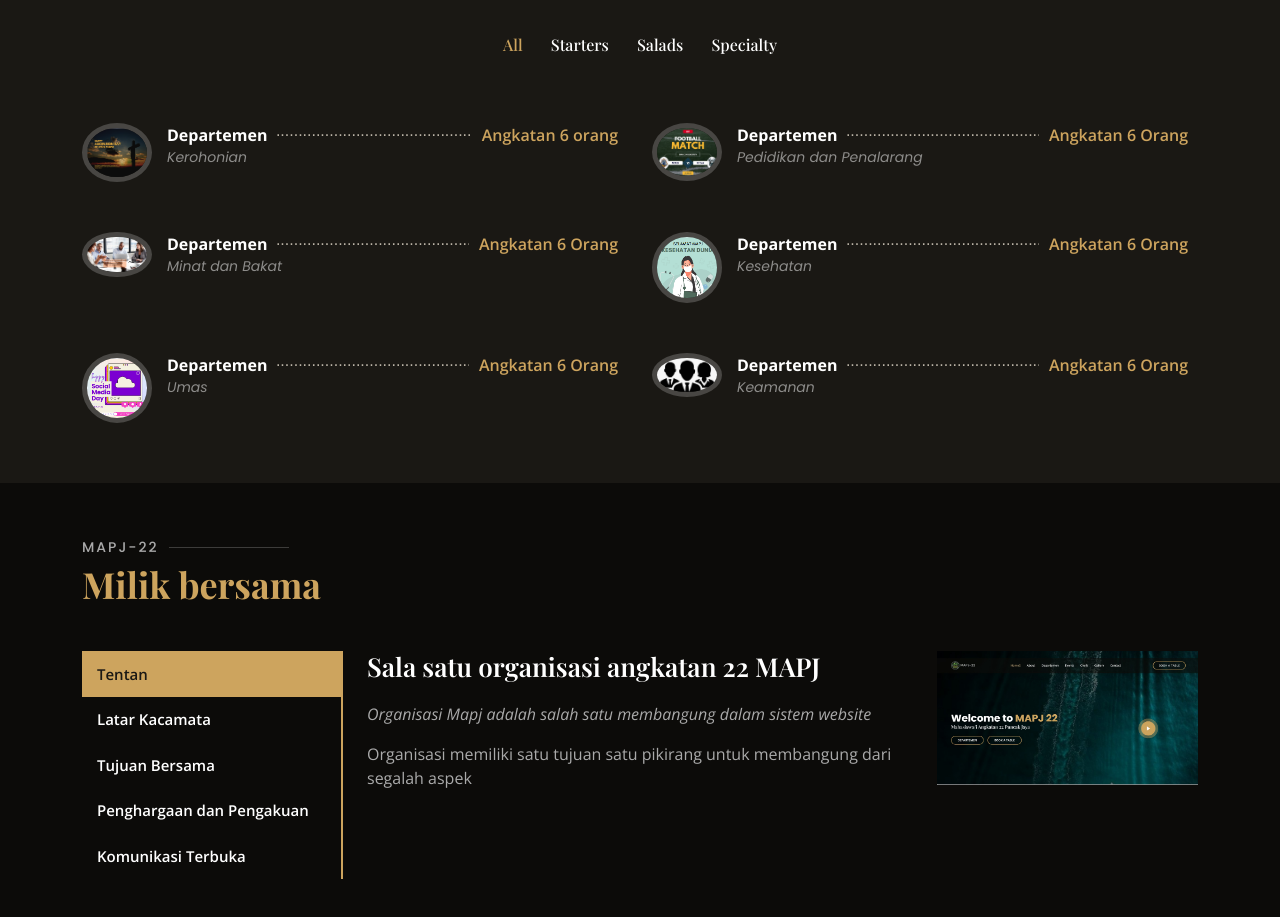
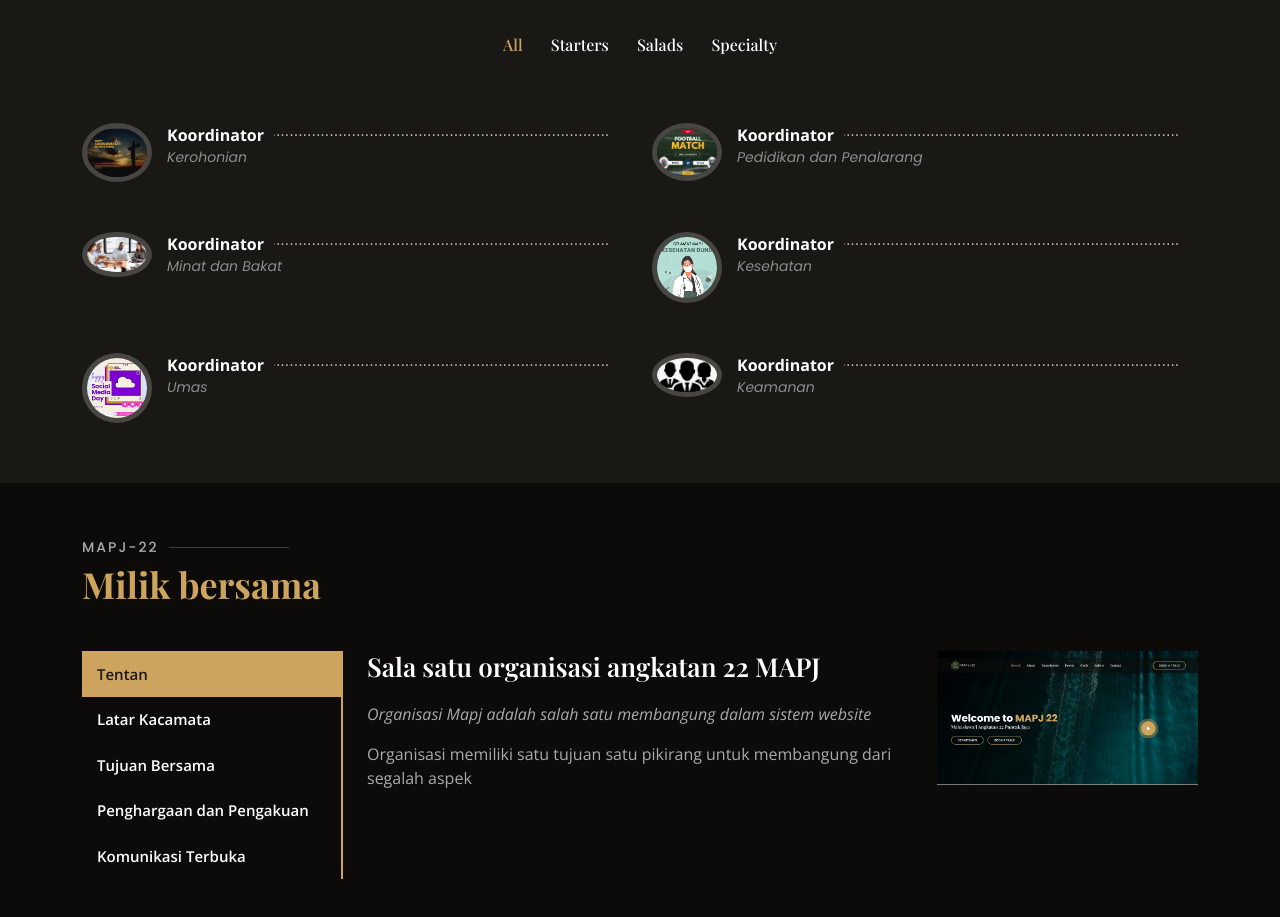
Before and after one commit to DemisonWonda/mpj-22, a plain HTML site: page index.html in a window 1280 px wide. Shown: the part 2520-3437 px from the top of the page. Drawn offline with nearby package versions, Linux system fonts and the light colour scheme; a web font is replaced by a local one.

Commit message:
menambakan kalimat

```diff
--- a/index.html
+++ b/index.html
@@ -350,7 +350,7 @@
           <div class="col-lg-6 menu-item filter-starters">
             <img src="assets/img/menu/1c.png" class="menu-img" alt="">
             <div class="menu-content">
-              <a href="#">Departemen</a><span>Angkatan 6 orang</span>
+              <a href="#">Koordinator</a><span></span>
             </div>
             <div class="menu-ingredients">
               Kerohonian
@@ -360,7 +360,7 @@
           <div class="col-lg-6 menu-item filter-specialty">
             <img src="assets/img/menu/1b.png" class="menu-img" alt="">
             <div class="menu-content">
-              <a href="#">Departemen</a><span>Angkatan 6 Orang</span>
+              <a href="#">Koordinator</a><span></span>
             </div>
             <div class="menu-ingredients">
               Pedidikan dan Penalarang
@@ -370,7 +370,7 @@
           <div class="col-lg-6 menu-item filter-starters">
             <img src="assets/img/menu/1a.png" class="menu-img" alt="">
             <div class="menu-content">
-              <a href="#">Departemen</a><span>Angkatan 6 Orang</span>
+              <a href="#">Koordinator</a><span></span>
             </div>
             <div class="menu-ingredients">
               Minat dan Bakat
@@ -380,7 +380,7 @@
           <div class="col-lg-6 menu-item filter-salads">
             <img src="assets/img/menu/1d.png" class="menu-img" alt="">
             <div class="menu-content">
-              <a href="#">Departemen</a><span>Angkatan 6 Orang</span>
+              <a href="#">Koordinator</a><span></span>
             </div>
             <div class="menu-ingredients">
               Kesehatan
@@ -390,7 +390,7 @@
           <div class="col-lg-6 menu-item filter-specialty">
             <img src="assets/img/menu/1e.png" class="menu-img" alt="">
             <div class="menu-content">
-              <a href="#">Departemen</a><span>Angkatan 6 Orang</span>
+              <a href="#">Koordinator</a><span></span>
             </div>
             <div class="menu-ingredients">
               Umas
@@ -400,7 +400,7 @@
           <div class="col-lg-6 menu-item filter-starters">
             <img src="assets/img/menu/1f.png" class="menu-img" alt="">
             <div class="menu-content">
-              <a href="#">Departemen</a><span>Angkatan 6 Orang</span>
+              <a href="#">Koordinator</a><span></span>
             </div>
             <div class="menu-ingredients">
               Keamanan
```
